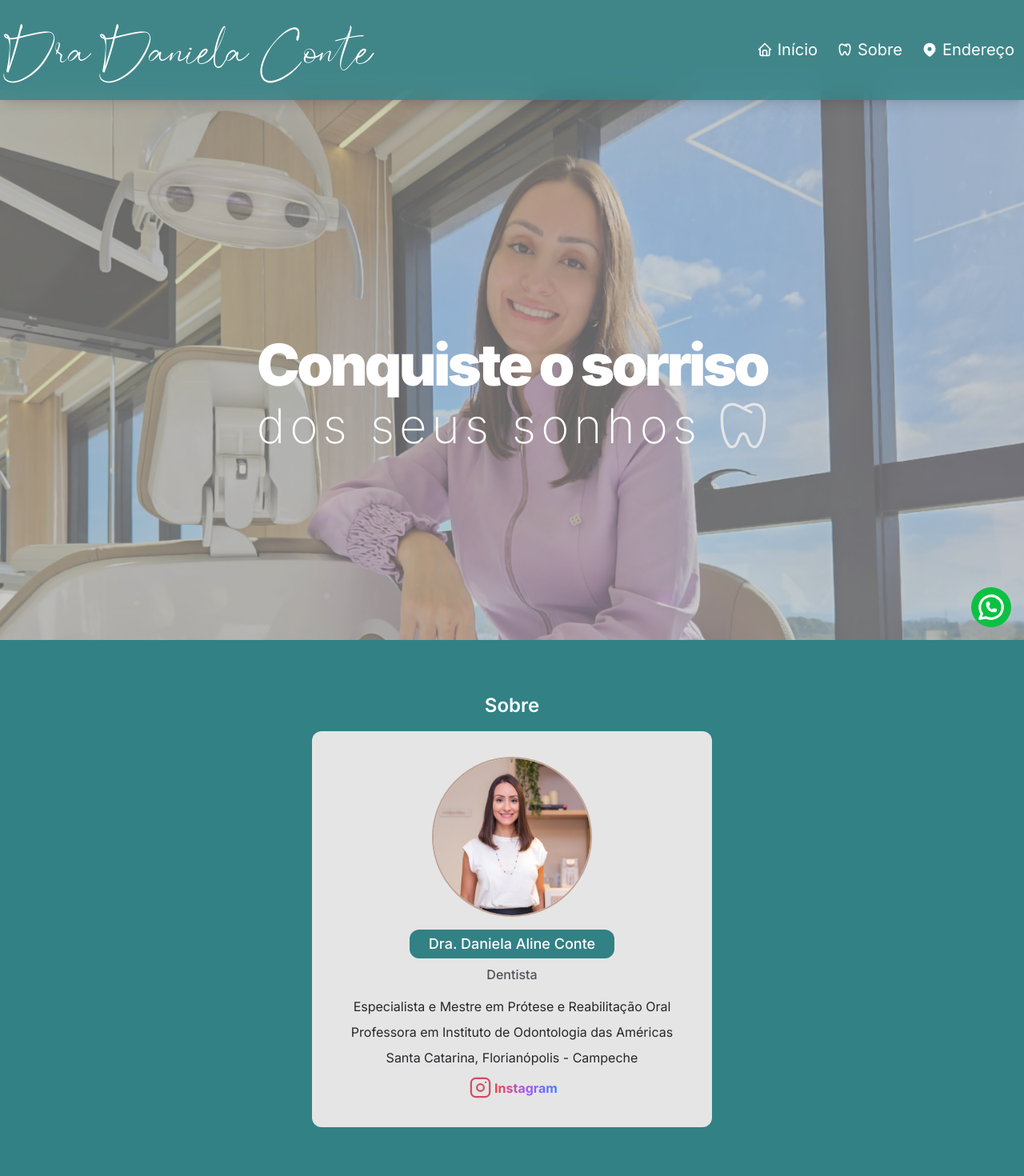
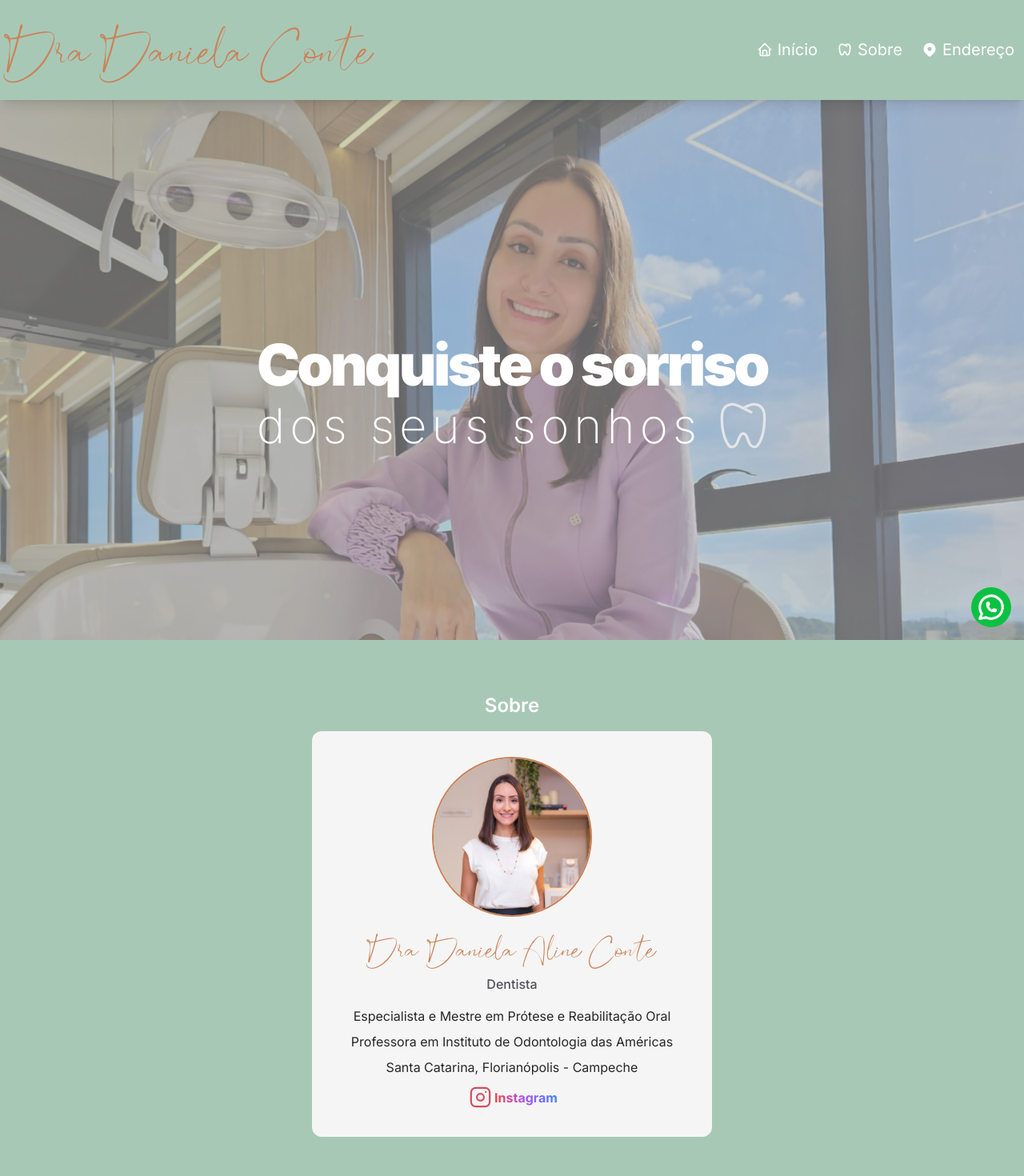
Before and after one commit to AlexandreConte/Dani, a Next.js app: page / in a window 1280 px wide. Shown: the top 1470 px of the page at 80% size. Built offline with nearby package versions, Linux system fonts and the light colour scheme.

Commit message:
update styles

```diff
--- a/src/components/Address.tsx
+++ b/src/components/Address.tsx
@@ -15,7 +15,7 @@ export default function Adress({ iframeSrc, adressLine, gMapsHref }: AdressProps
         <div id="endereco" className="mt-8 flex-col-center">
           <iframe src={iframeSrc} className="w-full h-[300px]" loading="lazy" title="Endereço"></iframe>
           <div className="pt-8 py-16 flex flex-col justify-center items-center px-4 text-center">
-            <address className="text-white">{adressLine}</address>
+            <address className="text-white text-lg">{adressLine}</address>
             <a href={gMapsHref} target="_blank" className="underline text-white mt-4">
               Google Maps
             </a>
--- a/src/components/Contact.tsx
+++ b/src/components/Contact.tsx
@@ -14,7 +14,7 @@ export default function Contact({ className }: ContactProps) {
         <div className={`flex-col-center ${className ?? ""}`}>
           <h2 className={`${styles.logo} text-4xl text-center md:text-5xl my-6`}>Dra Daniela Conte</h2>
           <h1 className="
-            text-white font-extralight text-xl md:text-2xl
+            text-white font-normal text-xl md:text-2xl
             flex-center
             text-center my-4
           ">
--- a/src/components/ProfessionalCard.tsx
+++ b/src/components/ProfessionalCard.tsx
@@ -1,6 +1,7 @@
 import Image from "next/image";
 import { IconBrandInstagram } from "@tabler/icons-react";
 import Area from "@/components/Shared/Area";
+import styles from "../styles/Logo.module.css"
 
 export interface ProfessionalCardProps {
   name: string
@@ -16,15 +17,11 @@ export default function ProfessionalCard({ name, image, specialization, instaUrl
       <span id="sobre" className="my-4 text-white text-center w-screen text-2xl font-semibold">Sobre</span>
       <div className={`
         lg:w-[500px] w-auto
-        bg-neutral-200 mx-4 rounded-xl py-8
-        hover:bg-neutral-100
+        bg-neutral-100 mx-4 rounded-xl py-8
         transition-all duration-300
-        selection:bg-[#328185] selection:text-white
       `}>
-        <Image src={image} alt={name} className="w-[200px] m-auto rounded-full border-2 border-[#C1A497] select-none" />
-        <h2 className="text-center mt-4 text-lg font-medium text-white bg w-fit px-3 sm:px-6 py-1 mx-auto mb-2 rounded-xl
-          selection:text-black selection:bg-white
-        ">
+        <Image src={image} alt={name} className="w-[200px] m-auto rounded-full border-2 border-[#cb8157]" />
+        <h2 className={`${styles.logo} text-4xl text-center mt-4 text-[#cb8157] w-fit px-3 sm:px-6 py-1 mx-auto mb-2 rounded-xl`}>
           {name}
         </h2>
         <h1 className="text-center text-zinc-600 mb-4 font-medium">Dentista</h1>
@@ -38,7 +35,7 @@ export default function ProfessionalCard({ name, image, specialization, instaUrl
             </span>
             <span className="
               bg-gradient-to-r from-red-500 via-purple-500 to-blue-500 bg-clip-text text-transparent
-              font-bold select-none
+              font-bold
             ">
               Instagram
             </span>
--- a/src/components/Reviews.tsx
+++ b/src/components/Reviews.tsx
@@ -37,10 +37,10 @@ const reviews = [
 export default function Reviews() {
   return (
     <div className="mt-[50px] mb-[25px] flex-col-center w-full h-auto">
-      <div className="bg-white py-14 rounded-xl flex-col-center selection:bg-[#328185] selection:text-white">
+      <div className="bg-neutral-100 py-14 rounded-xl flex-col-center">
         <div className="flex-col-center">
           <div>
-            <Image alt="Google brand icon" src={googleLogo} width={100} className="select-none" />
+            <Image alt="Google brand icon" src={googleLogo} width={100} />
           </div>
           <div className="flex-center flex-wrap gap-x-2 gap-y-8 mx-4 my-8">
             <div className="text-black font-semibold">5,0</div>
@@ -51,7 +51,7 @@ export default function Reviews() {
               <IconStarFilled className="text-yellow-500" />
               <IconStarFilled className="text-yellow-500" />
             </div>
-            <div className="text-black flex-center text-center">30+ avaliações</div>
+            <div className="text-black flex-center text-center">40+ avaliações</div>
           </div>
         </div>
         <div className="grid grid-cols-1 md:grid-cols-2 xl:grid-cols-4">{renderReviews()}</div>
--- a/src/components/Shared/Logo.tsx
+++ b/src/components/Shared/Logo.tsx
@@ -12,7 +12,7 @@ export default function Logo({ className }: LogoProps) {
       href="/"
       id="logo"
     >
-      <h1 className={`${styles.logo} text-3xl sm:text-4xl lg:text-5xl xl:text-6xl 2xl:text-7xl select-none`}>
+      <h1 className={`${styles.logo} text-3xl sm:text-4xl lg:text-5xl xl:text-6xl 2xl:text-7xl text-[#cb8157]`}>
         Dra Daniela Conte
       </h1>
     </Link>
--- a/src/components/SingleReview.tsx
+++ b/src/components/SingleReview.tsx
@@ -21,7 +21,7 @@ export default function SingleReview(props: SingleReviewProps) {
         <Image
           alt={`Foto de perfil`}
           src={props.imageSrc}
-          className="w-[60px] select-none"
+          className="w-[60px]"
           width={120}
           height={120}
         />
--- a/src/components/SpecializationItem.tsx
+++ b/src/components/SpecializationItem.tsx
@@ -6,7 +6,7 @@ export default function SpecialItem(props: SpecialItemProps) {
   return (
     <h2 className="
       font-normal text-lg
-      bg-neutral-200 text-black
+      bg-neutral-100 text-black
       rounded-md
       py-4 mx-8
       text-center hover:-translate-y-3 transition-transform duration-300
--- a/src/pages/index.tsx
+++ b/src/pages/index.tsx
@@ -15,7 +15,7 @@ export default function Home() {
   return (
     <div>
       <Head>
-        <title>Dra. Daniela Conte | Dentista especializada em Prótese</title>
+        <title>Dra. Daniela Conte - Dentista especializada em Prótese</title>
       </Head>
       <Page>
         <Header />
--- a/src/styles/Logo.module.css
+++ b/src/styles/Logo.module.css
@@ -8,6 +8,6 @@
 
 .logo {
     font-family: "AustraliaScript";
-    color: white;
-    user-select: none;
+    font-weight: 500;
+    color: #cb8157;
 }
--- a/src/styles/globals.css
+++ b/src/styles/globals.css
@@ -6,7 +6,7 @@
 
 body,
 .bg {
-  @apply bg-[#328185];
+  @apply bg-[#a8c8b6];
 }
 
 html, body {
@@ -18,7 +18,7 @@ html, body {
 }
 
 .bg-wTransparency {
-  @apply bg-[rgba(50,129,133,0.8)];
+  @apply bg-[#a8c8b6];
 }
 
 .flex-center {
@@ -28,8 +28,3 @@ html, body {
 .flex-col-center {
   @apply flex-center flex-col;
 }
-
-*::selection {
-  background-color: white;
-  color: black;
-}
--- a/tsconfig.json
+++ b/tsconfig.json
@@ -1,6 +1,6 @@
 {
     "compilerOptions": {
-        "target": "es5",
+        "target": "es6",
         "lib": ["dom", "dom.iterable", "esnext"],
         "allowJs": true,
         "skipLibCheck": true,
```
Also changed, not shown: 1 other file (tests, documents, lock files or other folders).
